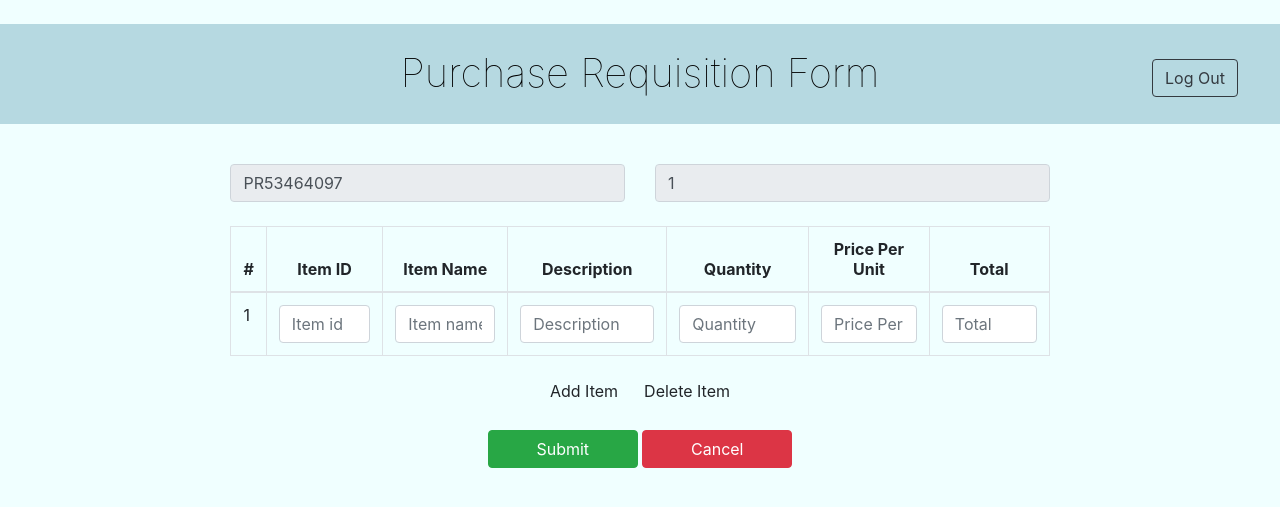
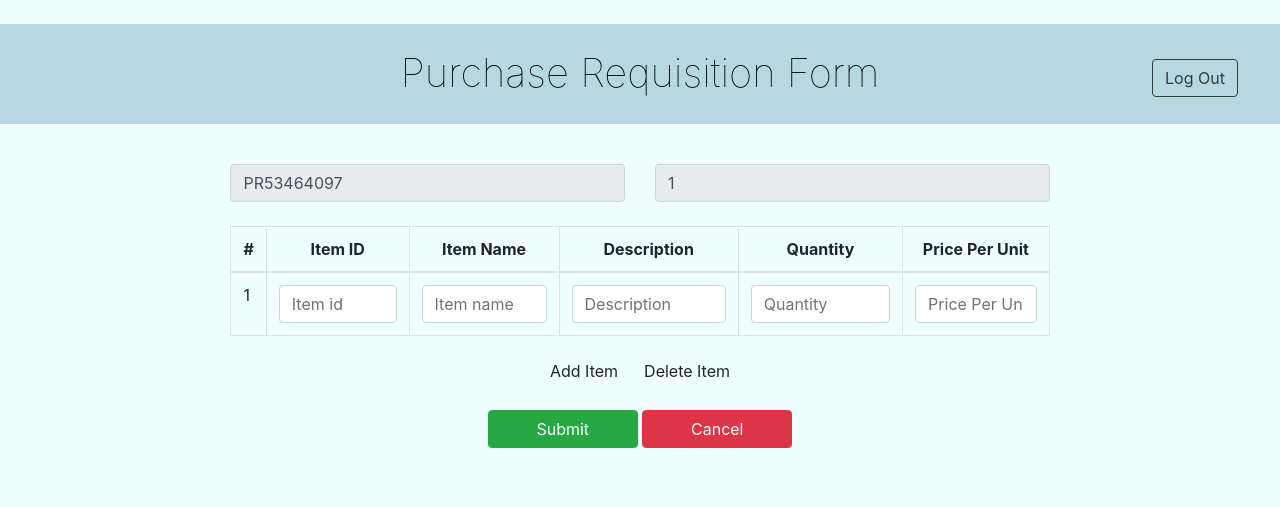
Before and after one commit to hafizghani/purchase_management_system, a Django app: page /purchaserequisitionform in a window 1280 px wide. Shown: the top 507 px of the page. Run offline with Django 3.2, Linux system fonts and the light colour scheme; a user stored in the database is signed in; tables that the repository leaves empty hold one stand-in row (values such as "Sample post"); some libraries are stand-ins or nearby versions.

Commit message:
update pr

```diff
--- a/PurchaseManagementSystem/PurchaseRequisition/templates/PurchaseRequisition/purchaserequisitionform.html
+++ b/PurchaseManagementSystem/PurchaseRequisition/templates/PurchaseRequisition/purchaserequisitionform.html
@@ -8,7 +8,7 @@
 
       var i=1;
      $("#add_row").click(function(){
-      $('#addr'+i).html("<td>"+ (i+1) +"</td><td><input name='item_id"+i+"' type='item_id' placeholder='Item ID' class='form-control input-md'   /> </td><td><input  name='item_name"+i+"' type='text' placeholder='Item Name'  class='form-control input-md'></td><td><input  name='description"+i+"' type='text' placeholder='Description'  class='form-control input-md' ></td><td><input name='quantity"+i+"' type='text' placeholder='Quantity' class='form-control input-md'  /> </td><td><input name='unit_price"+i+"' type='text' placeholder='Price Per Unit' class='form-control input-md'  /> </td><td><input name='total_price"+i+"' type='text' placeholder='Total' class='form-control input-md'  /> </td>");
+      $('#addr'+i).html("<td>"+ (i+1) +"</td><td><input name='item_id' type='item_id' placeholder='Item ID' class='form-control input-md'   /> </td><td><input  name='item_name' type='text' placeholder='Item Name'  class='form-control input-md'></td><td><input  name='description' type='text' placeholder='Description'  class='form-control input-md' ></td><td><input name='quantity' type='text' placeholder='Quantity' class='form-control input-md'  /> </td><td><input name='unit_price' type='text' placeholder='Price Per Unit' class='form-control input-md'  /> </td>");
 
       $('#tab_logic').append('<tr id="addr'+(i+1)+'"></tr>');
       i++;
@@ -50,7 +50,6 @@
                         <th class="text-center">Description</th>
 						<th class="text-center">Quantity</th>
                         <th class="text-center">Price Per Unit</th>
-                        <th class="text-center">Total</th>
 					</tr>
 				</thead>
 				<tbody name="item_rows">
@@ -61,7 +60,6 @@
 						<td><input type="text" name='description' placeholder='Description' class="form-control" /></td>
                         <td><input type="text" name='quantity' placeholder='Quantity'  class="form-control" /></td>
                         <td><input type="text" name='unit_price' placeholder='Price Per Unit'  class="form-control"  /></td>
-                        <td><input type="text" name='total_price' placeholder='Total'  class="form-control" /></td>
 					</tr>
                     <tr id='addr1'></tr>
 
--- a/PurchaseManagementSystem/PurchaseRequisition/views.py
+++ b/PurchaseManagementSystem/PurchaseRequisition/views.py
@@ -70,10 +70,6 @@ def purchaserequisitionconfirmation(request):
     print(total_price)
 
     items = list()
-
-    i = 0
-    item_length = len(items_id)
-    grand_total=Decimal(0)
 
     i = 0
     items_length = len(items_id)
```
